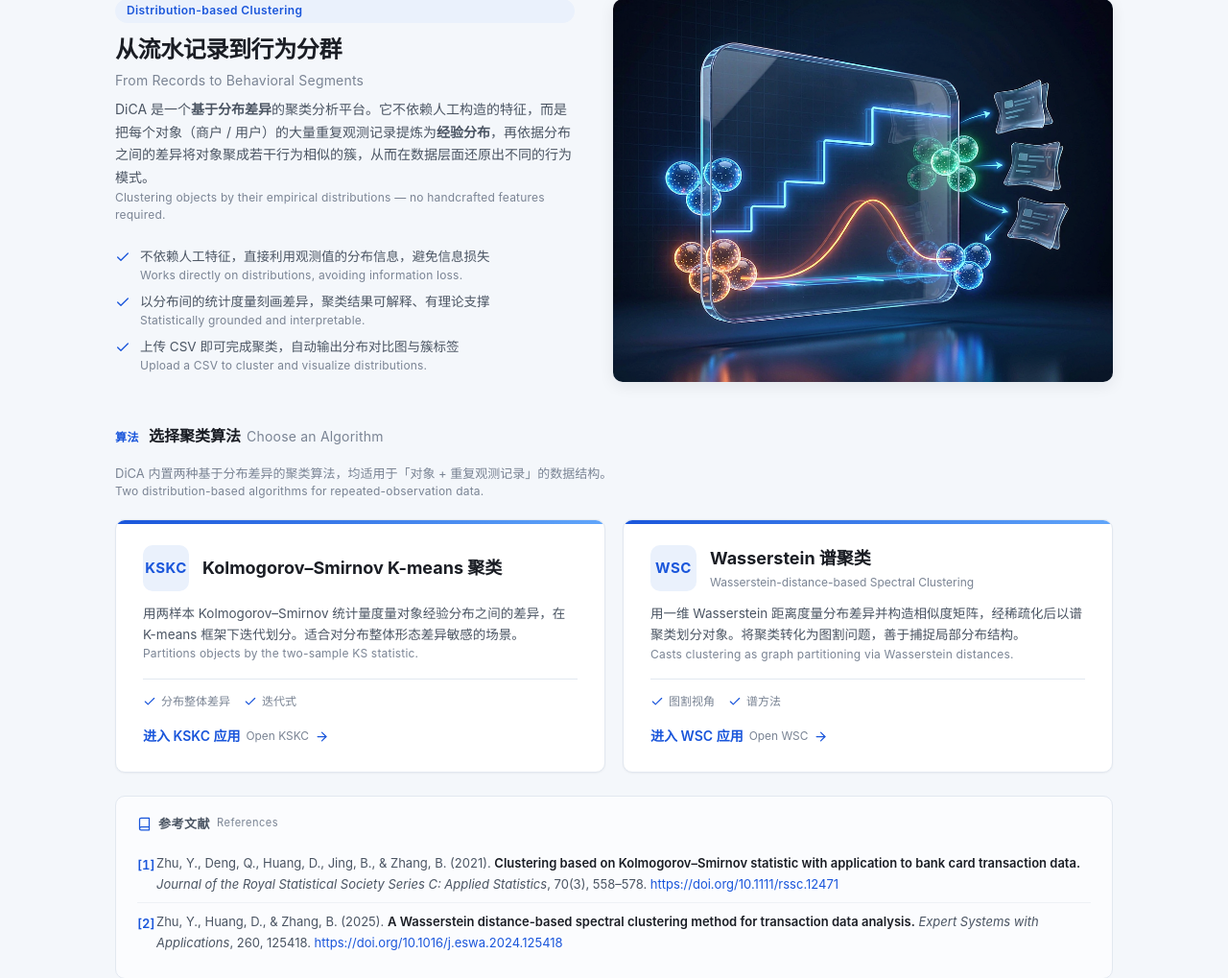
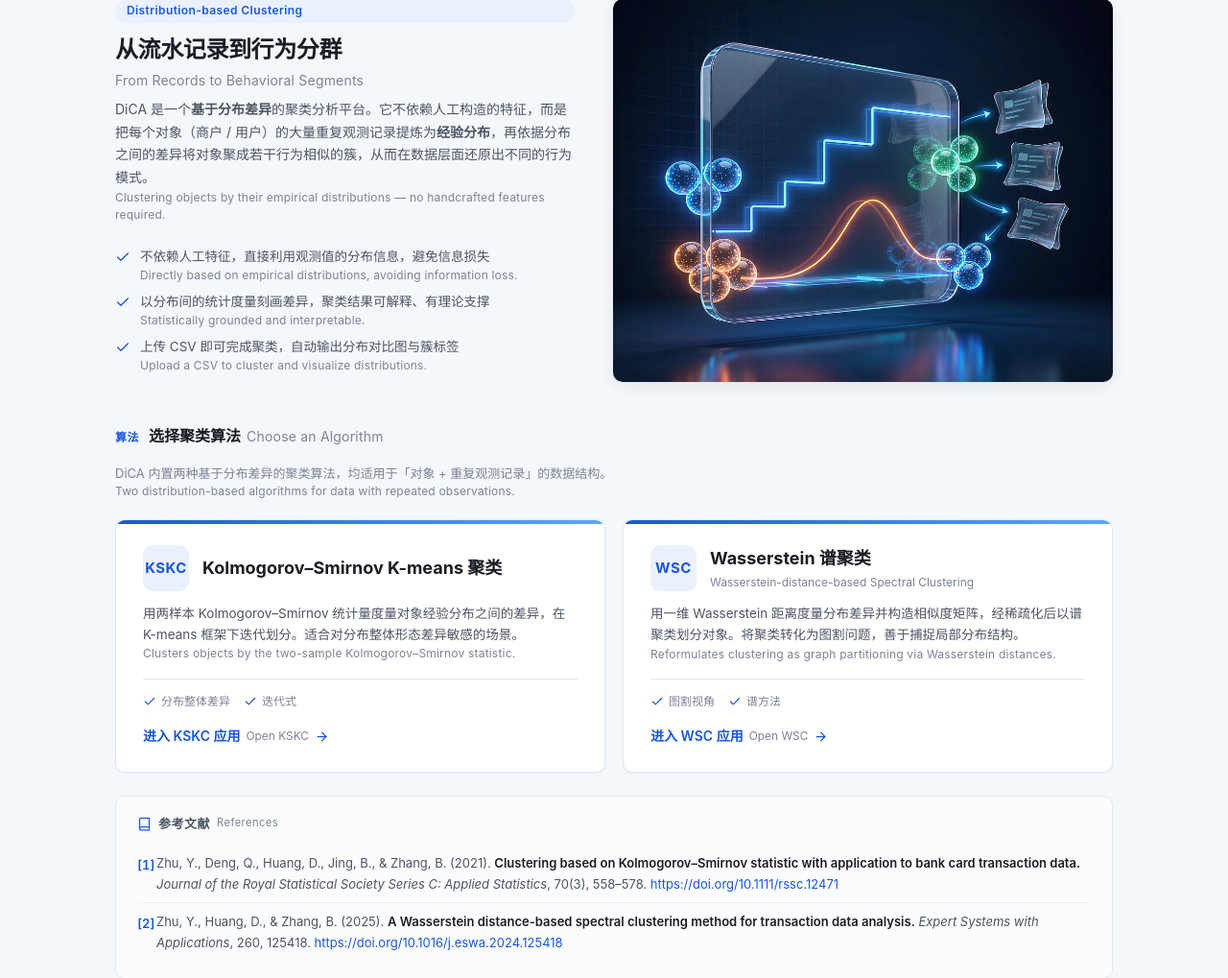
Before and after one commit to inqzhu/DiCA, a Flask app: page / in a window 1280 px wide. Shown: the part 71-1090 px from the top of the page at 96% size. Run offline with Flask 3, Linux system fonts and the light colour scheme.

Commit message:
Refine English copy for accuracy and formality
- 'Works directly on distributions' -> 'Directly based on empirical distributions'
- 'Partitions objects by' -> 'Clusters objects by'; 'Casts clustering as' -> 'Reformulates clustering as'
- 'repeated-observation data' -> 'data with repeated observations'
- 'object ID' -> 'object identifier'; use full 'Kolmogorov-Smirnov statistic'

```diff
--- a/frontend/kskc.html
+++ b/frontend/kskc.html
@@ -30,12 +30,12 @@
       <span class="step">KSKC</span>
       <h2>Kolmogorov–Smirnov K-means 聚类<span class="en">Kolmogorov–Smirnov K-means Clustering</span></h2>
     </div>
-    <p class="hint">用两样本 Kolmogorov–Smirnov 统计量度量对象经验分布差异，在 K-means 框架下迭代聚类（Zhu et al., 2021, JRSS-C）。<span class="en">Partitions objects by the two-sample KS statistic within a K-means framework.</span></p>
+    <p class="hint">用两样本 Kolmogorov–Smirnov 统计量度量对象经验分布差异，在 K-means 框架下迭代聚类（Zhu et al., 2021, JRSS-C）。<span class="en">Clusters objects by the two-sample Kolmogorov–Smirnov statistic within a K-means framework.</span></p>
 
     <!-- 第 1 步：上传 -->
     <div class="card">
       <div class="card-head"><span class="step">01</span><h2>上传数据<span class="en">Upload Data</span></h2></div>
-      <p class="hint">CSV 至少包含两列：<b>对象标识</b>（如商户 / 用户 ID）与<b>观测值</b>（如交易金额）。每行为一条观测记录。数据在<b>浏览器本地处理，不会上传服务器</b>。<span class="en">Two columns required: an object ID and a numeric observation. Processed locally in your browser.</span></p>
+      <p class="hint">CSV 至少包含两列：<b>对象标识</b>（如商户 / 用户 ID）与<b>观测值</b>（如交易金额）。每行为一条观测记录。数据在<b>浏览器本地处理，不会上传服务器</b>。<span class="en">Requires two columns: an object identifier and a numeric observation. Processed locally in your browser.</span></p>
       <div class="dropzone" id="dropzone">
         <div class="dz-icon">
           <svg width="28" height="28" viewBox="0 0 24 24" fill="none" stroke="currentColor" stroke-width="1.6" stroke-linecap="round" stroke-linejoin="round"><path d="M12 16V4"/><path d="M6 10l6-6 6 6"/><path d="M4 20h16"/></svg>
--- a/frontend/wsc.html
+++ b/frontend/wsc.html
@@ -30,12 +30,12 @@
       <span class="step">WSC</span>
       <h2>Wasserstein 谱聚类<span class="en">Wasserstein-distance-based Spectral Clustering</span></h2>
     </div>
-    <p class="hint">用一维 Wasserstein 距离度量对象经验分布差异，构造相似度矩阵并稀疏化后以谱聚类划分对象（Zhu, Huang &amp; Zhang, 2025, ESWA）。<span class="en">Casts clustering as graph partitioning via Wasserstein distances.</span></p>
+    <p class="hint">用一维 Wasserstein 距离度量对象经验分布差异，构造相似度矩阵并稀疏化后以谱聚类划分对象（Zhu, Huang &amp; Zhang, 2025, ESWA）。<span class="en">Reformulates clustering as graph partitioning via Wasserstein distances.</span></p>
 
     <!-- 第 1 步：上传 -->
     <div class="card">
       <div class="card-head"><span class="step">01</span><h2>上传数据<span class="en">Upload Data</span></h2></div>
-      <p class="hint">CSV 至少包含两列：<b>对象标识</b>（如商户 / 用户 ID）与<b>观测值</b>（如交易金额）。每行为一条观测记录。数据在<b>浏览器本地处理，不会上传服务器</b>。<span class="en">Two columns required: an object ID and a numeric observation. Processed locally in your browser.</span></p>
+      <p class="hint">CSV 至少包含两列：<b>对象标识</b>（如商户 / 用户 ID）与<b>观测值</b>（如交易金额）。每行为一条观测记录。数据在<b>浏览器本地处理，不会上传服务器</b>。<span class="en">Requires two columns: an object identifier and a numeric observation. Processed locally in your browser.</span></p>
       <div class="dropzone" id="dropzone">
         <div class="dz-icon">
           <svg width="28" height="28" viewBox="0 0 24 24" fill="none" stroke="currentColor" stroke-width="1.6" stroke-linecap="round" stroke-linejoin="round"><path d="M12 16V4"/><path d="M6 10l6-6 6 6"/><path d="M4 20h16"/></svg>
--- a/templates/index.html
+++ b/templates/index.html
@@ -33,7 +33,7 @@
       <ul class="hero-points">
         <li>
           <svg width="16" height="16" viewBox="0 0 24 24" fill="none" stroke="currentColor" stroke-width="2" stroke-linecap="round" stroke-linejoin="round"><path d="M20 6L9 17l-5-5"/></svg>
-          <span>不依赖人工特征，直接利用观测值的分布信息，避免信息损失<span class="en">Works directly on distributions, avoiding information loss.</span></span>
+          <span>不依赖人工特征，直接利用观测值的分布信息，避免信息损失<span class="en">Directly based on empirical distributions, avoiding information loss.</span></span>
         </li>
         <li>
           <svg width="16" height="16" viewBox="0 0 24 24" fill="none" stroke="currentColor" stroke-width="2" stroke-linecap="round" stroke-linejoin="round"><path d="M20 6L9 17l-5-5"/></svg>
@@ -55,7 +55,7 @@
       <span class="step">算法</span>
       <h2>选择聚类算法<span class="en">Choose an Algorithm</span></h2>
     </div>
-    <p class="hint">DiCA 内置两种基于分布差异的聚类算法，均适用于「对象 + 重复观测记录」的数据结构。<span class="en">Two distribution-based algorithms for repeated-observation data.</span></p>
+    <p class="hint">DiCA 内置两种基于分布差异的聚类算法，均适用于「对象 + 重复观测记录」的数据结构。<span class="en">Two distribution-based algorithms for data with repeated observations.</span></p>
 
     <div class="algo-cards" style="margin:0; padding:0;">
       <a class="algo-card" href="/kskc">
@@ -65,7 +65,7 @@
             <h3>Kolmogorov–Smirnov K-means 聚类</h3>
           </div>
         </div>
-        <p>用两样本 Kolmogorov–Smirnov 统计量度量对象经验分布之间的差异，在 K-means 框架下迭代划分。适合对分布整体形态差异敏感的场景。<span class="en">Partitions objects by the two-sample KS statistic.</span></p>
+        <p>用两样本 Kolmogorov–Smirnov 统计量度量对象经验分布之间的差异，在 K-means 框架下迭代划分。适合对分布整体形态差异敏感的场景。<span class="en">Clusters objects by the two-sample Kolmogorov–Smirnov statistic.</span></p>
         <div class="algo-meta">
           <span>
             <svg width="14" height="14" viewBox="0 0 24 24" fill="none" stroke="currentColor" stroke-width="2" stroke-linecap="round" stroke-linejoin="round"><path d="M20 6L9 17l-5-5"/></svg>
@@ -90,7 +90,7 @@
             <div class="algo-en">Wasserstein-distance-based Spectral Clustering</div>
           </div>
         </div>
-        <p>用一维 Wasserstein 距离度量分布差异并构造相似度矩阵，经稀疏化后以谱聚类划分对象。将聚类转化为图割问题，善于捕捉局部分布结构。<span class="en">Casts clustering as graph partitioning via Wasserstein distances.</span></p>
+        <p>用一维 Wasserstein 距离度量分布差异并构造相似度矩阵，经稀疏化后以谱聚类划分对象。将聚类转化为图割问题，善于捕捉局部分布结构。<span class="en">Reformulates clustering as graph partitioning via Wasserstein distances.</span></p>
         <div class="algo-meta">
           <span>
             <svg width="14" height="14" viewBox="0 0 24 24" fill="none" stroke="currentColor" stroke-width="2" stroke-linecap="round" stroke-linejoin="round"><path d="M20 6L9 17l-5-5"/></svg>
--- a/templates/kskc.html
+++ b/templates/kskc.html
@@ -31,12 +31,12 @@
       <span class="step">KSKC</span>
       <h2>Kolmogorov–Smirnov K-means 聚类<span class="en">Kolmogorov–Smirnov K-means Clustering</span></h2>
     </div>
-    <p class="hint">用两样本 Kolmogorov–Smirnov 统计量度量对象经验分布差异，在 K-means 框架下迭代聚类（Zhu et al., 2021, JRSS-C）。<span class="en">Partitions objects by the two-sample KS statistic within a K-means framework.</span></p>
+    <p class="hint">用两样本 Kolmogorov–Smirnov 统计量度量对象经验分布差异，在 K-means 框架下迭代聚类（Zhu et al., 2021, JRSS-C）。<span class="en">Clusters objects by the two-sample Kolmogorov–Smirnov statistic within a K-means framework.</span></p>
 
     <!-- 第 1 步：上传 -->
     <div class="card">
       <div class="card-head"><span class="step">01</span><h2>上传数据<span class="en">Upload Data</span></h2></div>
-      <p class="hint">CSV 至少包含两列：<b>对象标识</b>（如商户 / 用户 ID）与<b>观测值</b>（如交易金额）。每行为一条观测记录。<span class="en">Two columns required: an object ID and a numeric observation.</span></p>
+      <p class="hint">CSV 至少包含两列：<b>对象标识</b>（如商户 / 用户 ID）与<b>观测值</b>（如交易金额）。每行为一条观测记录。<span class="en">Requires two columns: an object identifier and a numeric observation.</span></p>
       <div class="dropzone" id="dropzone">
         <div class="dz-icon">
           <svg width="28" height="28" viewBox="0 0 24 24" fill="none" stroke="currentColor" stroke-width="1.6" stroke-linecap="round" stroke-linejoin="round"><path d="M12 16V4"/><path d="M6 10l6-6 6 6"/><path d="M4 20h16"/></svg>
--- a/templates/wsc.html
+++ b/templates/wsc.html
@@ -31,12 +31,12 @@
       <span class="step">WSC</span>
       <h2>Wasserstein 谱聚类<span class="en">Wasserstein-distance-based Spectral Clustering</span></h2>
     </div>
-    <p class="hint">用一维 Wasserstein 距离度量对象经验分布差异，构造相似度矩阵并稀疏化后以谱聚类划分对象（Zhu, Huang &amp; Zhang, 2025, ESWA）。<span class="en">Casts clustering as graph partitioning via Wasserstein distances.</span></p>
+    <p class="hint">用一维 Wasserstein 距离度量对象经验分布差异，构造相似度矩阵并稀疏化后以谱聚类划分对象（Zhu, Huang &amp; Zhang, 2025, ESWA）。<span class="en">Reformulates clustering as graph partitioning via Wasserstein distances.</span></p>
 
     <!-- 第 1 步：上传 -->
     <div class="card">
       <div class="card-head"><span class="step">01</span><h2>上传数据<span class="en">Upload Data</span></h2></div>
-      <p class="hint">CSV 至少包含两列：<b>对象标识</b>（如商户 / 用户 ID）与<b>观测值</b>（如交易金额）。每行为一条观测记录。<span class="en">Two columns required: an object ID and a numeric observation.</span></p>
+      <p class="hint">CSV 至少包含两列：<b>对象标识</b>（如商户 / 用户 ID）与<b>观测值</b>（如交易金额）。每行为一条观测记录。<span class="en">Requires two columns: an object identifier and a numeric observation.</span></p>
       <div class="dropzone" id="dropzone">
         <div class="dz-icon">
           <svg width="28" height="28" viewBox="0 0 24 24" fill="none" stroke="currentColor" stroke-width="1.6" stroke-linecap="round" stroke-linejoin="round"><path d="M12 16V4"/><path d="M6 10l6-6 6 6"/><path d="M4 20h16"/></svg>
```
Also changed, not shown: frontend/index.html (+5 -5 lines).
